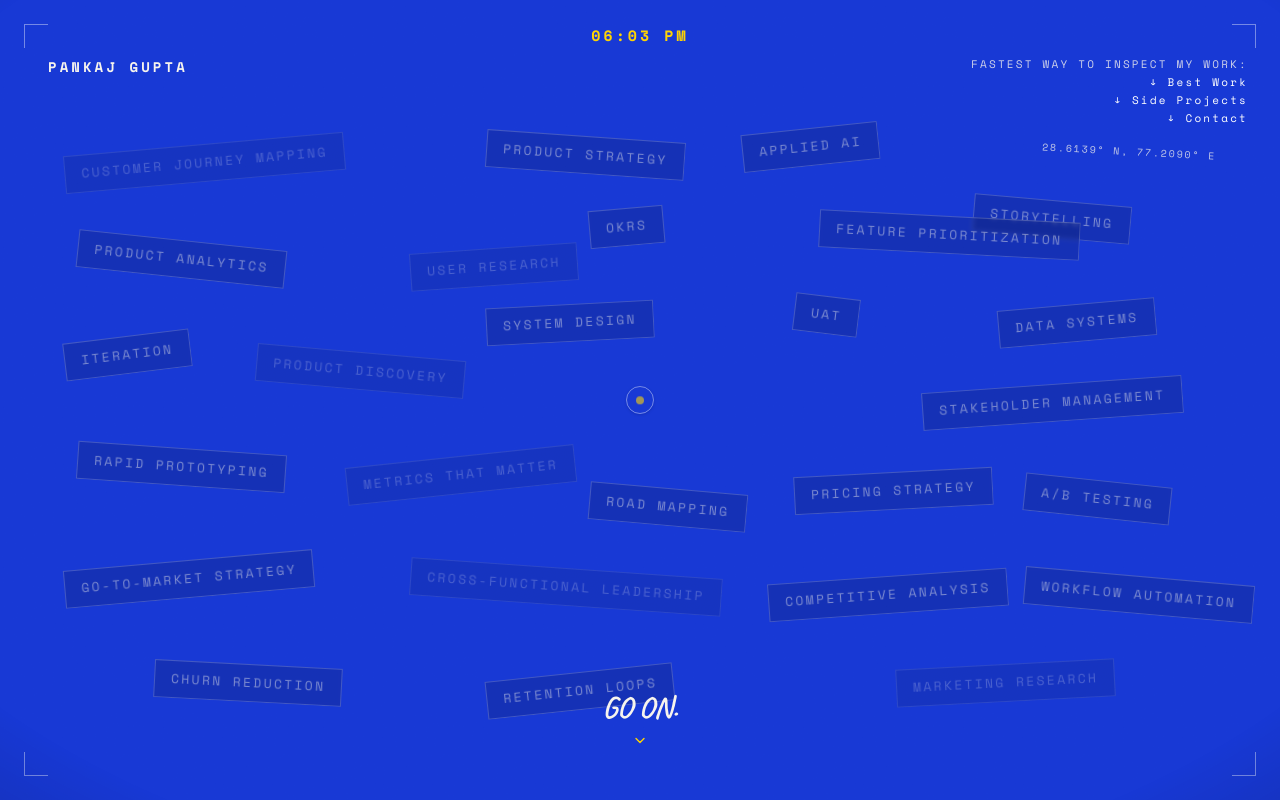
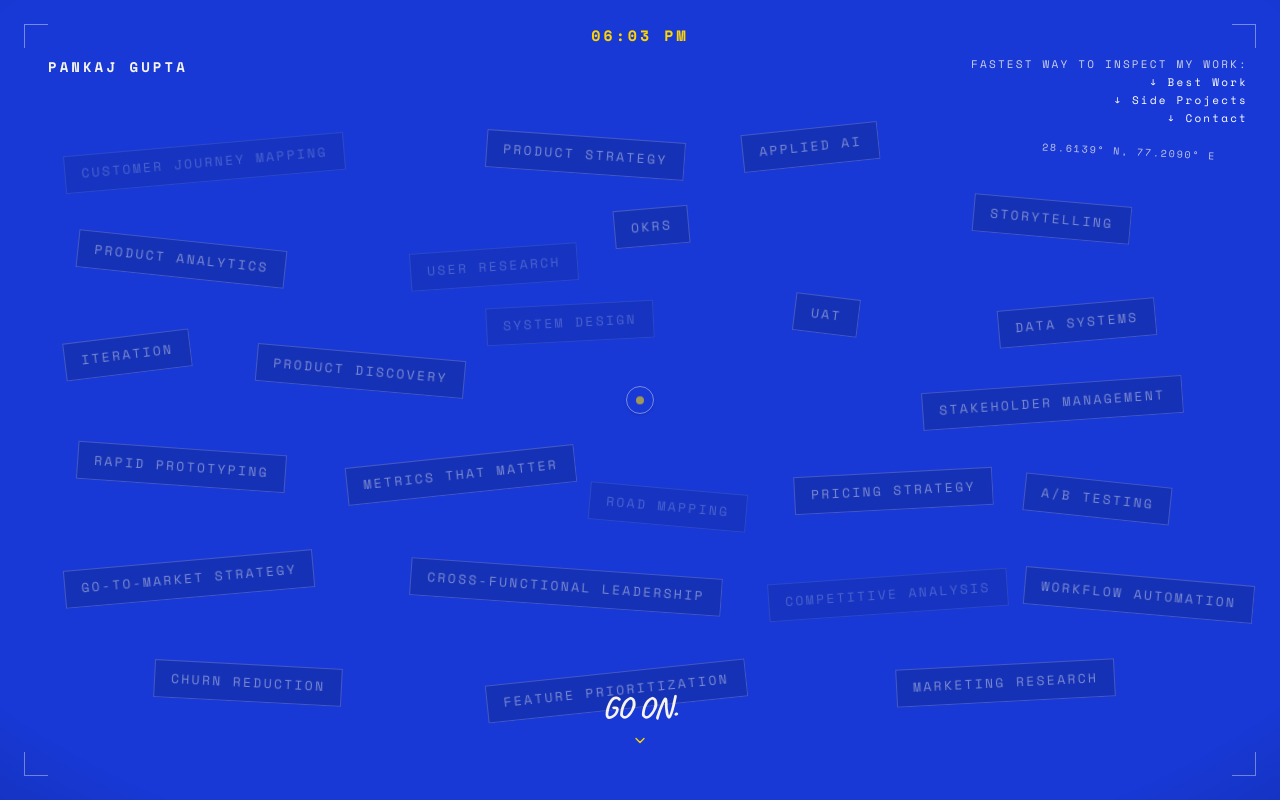
Before and after one commit to onalunchbreak/pankaj-gupta-portfolio, a Next.js app: page / in a window 1280 px wide. Shown: the top 800 px of the page. Built offline with nearby package versions, Linux system fonts and the light colour scheme.

Commit message:
fix(hero): relocate FEATURE PRIORITIZATION to replace RETENTION LOOPS, unblocking STORYTELLING tag completely

```diff
--- a/src/components/sections/hero.tsx
+++ b/src/components/sections/hero.tsx
@@ -8,7 +8,7 @@ import { getLenis } from "@/lib/lenis-instance";
 
 const EASE = [0.16, 1, 0.3, 1] as const;
 
-// 26 Unique Product Terms with Non-Overlapping Coordinates & Rotations (-8° to +8°)
+// 25 Unique Product Terms with Non-Overlapping Coordinates & Rotations (-8° to +8°)
 const HERO_TAGS = [
   // Top Row (y: 16% - 28%)
   { label: "CUSTOMER JOURNEY MAPPING", top: "18%", left: "5%", rotate: -5 },
@@ -19,8 +19,7 @@ const HERO_TAGS = [
   // Upper-Mid Row (y: 26% - 38%)
   { label: "PRODUCT ANALYTICS", top: "30%", left: "6%", rotate: 6 },
   { label: "USER RESEARCH", top: "31%", left: "32%", rotate: -4 },
-  { label: "OKRs", top: "26%", left: "46%", rotate: -5 },
-  { label: "FEATURE PRIORITIZATION", top: "27%", left: "64%", rotate: 3 },
+  { label: "OKRs", top: "26%", left: "48%", rotate: -5 },
   { label: "DATA SYSTEMS", top: "38%", left: "78%", rotate: -5 },
 
   // Center-Mid Row (y: 37% - 50%) — Keeping center 50%, 50% clear for single scroll icon
@@ -43,7 +42,7 @@ const HERO_TAGS = [
   { label: "COMPETITIVE ANALYSIS", top: "72%", left: "60%", rotate: -4 },
   { label: "WORKFLOW AUTOMATION", top: "72%", left: "80%", rotate: 5 },
   { label: "CHURN REDUCTION", top: "83%", left: "12%", rotate: 3 },
-  { label: "RETENTION LOOPS", top: "84%", left: "38%", rotate: -6 },
+  { label: "FEATURE PRIORITIZATION", top: "84%", left: "38%", rotate: -6 },
   { label: "MARKETING RESEARCH", top: "83%", left: "70%", rotate: -3 },
 ];
 
@@ -95,7 +94,6 @@ export default function Hero() {
 
       {/* ---- Top metadata bar ---- */}
       <div className="relative z-20 flex w-full items-start justify-between gap-4 font-mono text-[10px] uppercase tracking-[0.2em] text-[#F7F4ED]/75 sm:text-[11px] pointer-events-none">
-        {/* FIX 1: Removed orphaned AKA MR. ONALUNCHBREAK badge */}
         <motion.span
           className="max-w-[55%] leading-relaxed pointer-events-none pl-2 sm:pl-4"
           initial={{ opacity: 0, y: -8 }}
@@ -158,7 +156,7 @@ export default function Hero() {
         28.6139° N, 77.2090° E
       </motion.span>
 
-      {/* FIX 3 & 4: Single circular scroll-indicator icon at exact center of hero canvas */}
+      {/* Single circular scroll-indicator icon at exact center of hero canvas */}
       <div
         className="pointer-events-none absolute left-1/2 top-1/2 z-20 flex h-7 w-7 -translate-x-1/2 -translate-y-1/2 items-center justify-center rounded-full border border-white/40 shadow-sm"
       >
```
